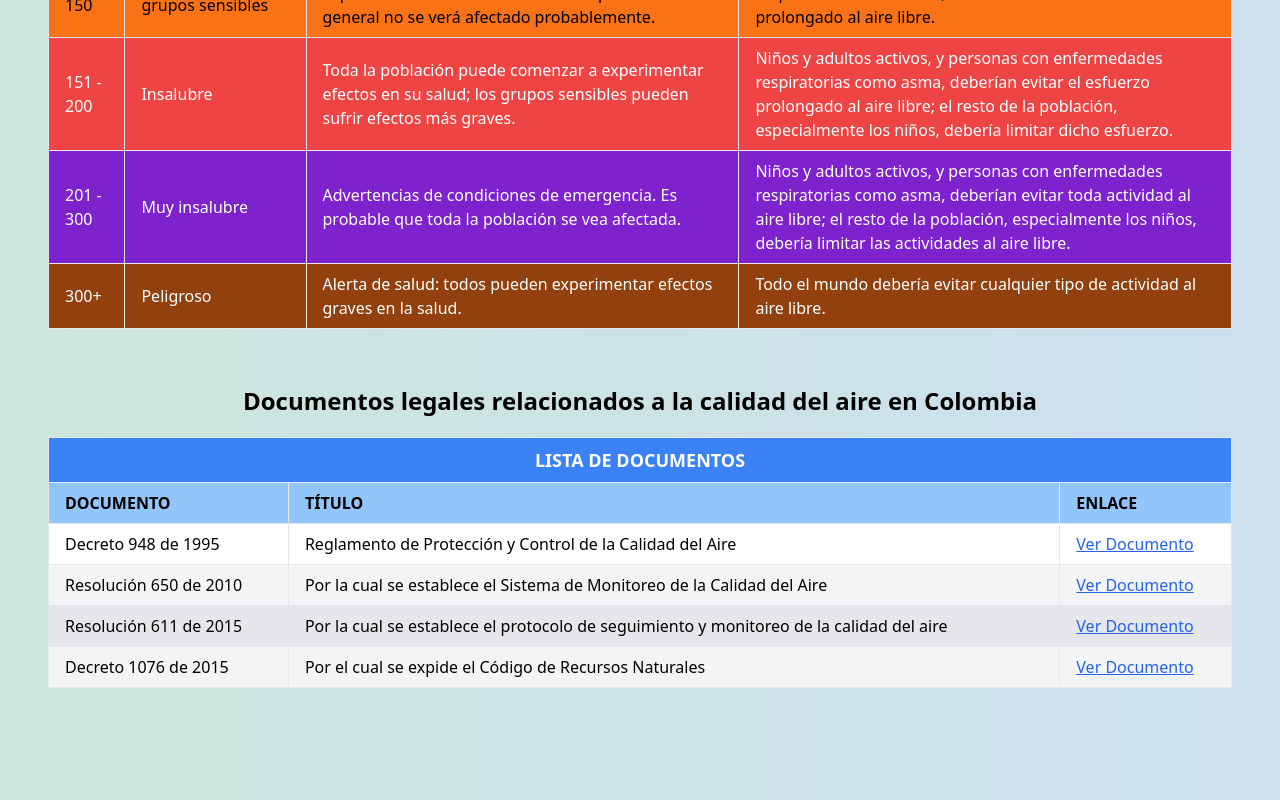
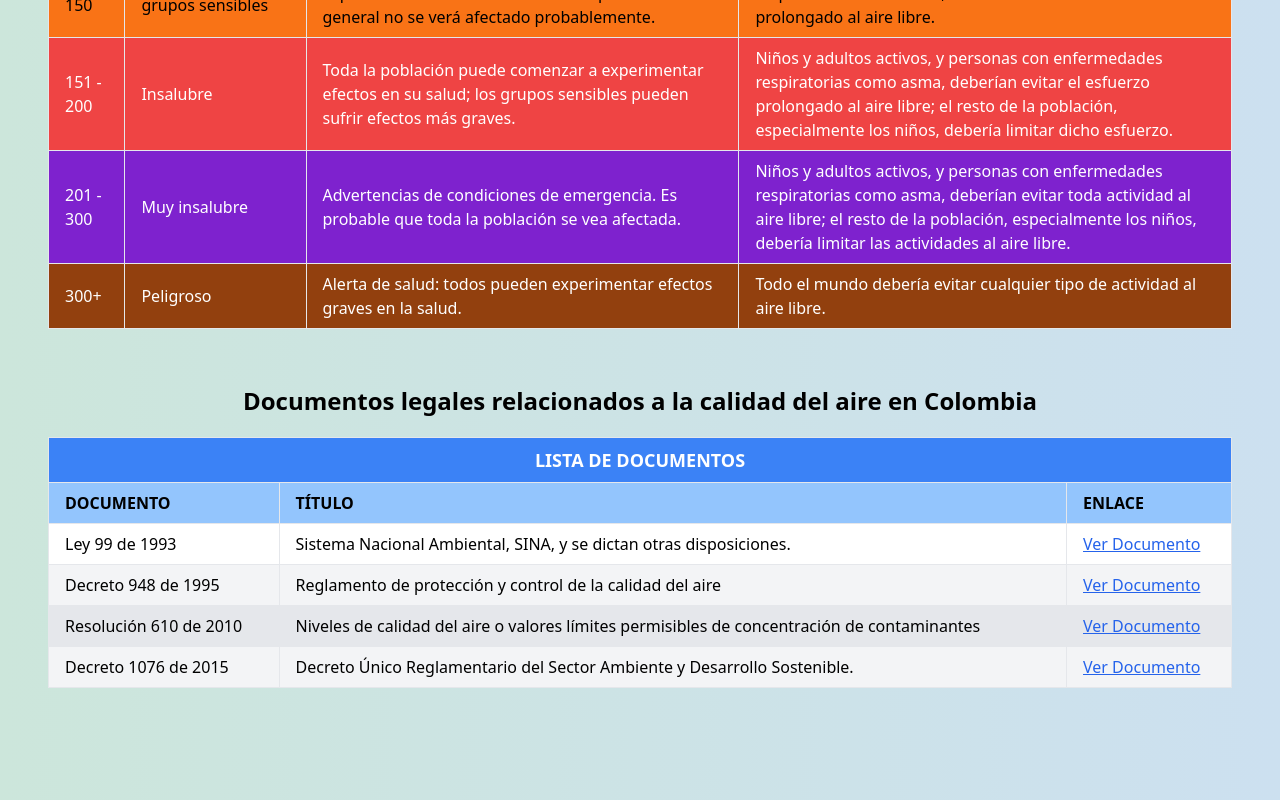
Before and after one commit to Ingcarfer/Breathesafe, a Nuxt app: page /information in a window 1280 px wide. Shown: the part 911-1711 px from the top of the page. Built offline with nearby package versions, Linux system fonts and the light colour scheme; no server answers.

Commit message:
cambio de documentos

```diff
--- a/pages/information/index.vue
+++ b/pages/information/index.vue
@@ -135,39 +135,38 @@ function closeDocument() {
         </thead>
         <tbody>
           <tr class="bg-white hover:bg-blue-200 transition-colors duration-200">
-            <td class="border px-4 py-2">Decreto 948 de 1995</td>
-            <td class="border px-4 py-2">Reglamento de Protección y Control de la Calidad del Aire</td>
+            <td class="border px-4 py-2">Ley 99 de 1993 </td>
+            <td class="border px-4 py-2">Sistema Nacional Ambiental, SINA, y se dictan otras disposiciones.</td>
             <td class="border px-4 py-2">
-              <button
-                @click="showDocument('https://minas.medellin.unal.edu.co/convenios/redaire/images/normatividad/DECRETO_948_DE_1995.pdf')"
+              <button @click="showDocument('https://www.minambiente.gov.co/wp-content/uploads/2021/08/ley-99-1993.pdf')"
                 class="text-blue-600 underline">Ver Documento</button>
             </td>
           </tr>
           <tr class="bg-gray-100 hover:bg-blue-200 transition-colors duration-200">
-            <td class="border px-4 py-2">Resolución 650 de 2010</td>
-            <td class="border px-4 py-2">Por la cual se establece el Sistema de Monitoreo de la Calidad del Aire</td>
+            <td class="border px-4 py-2">Decreto 948 de 1995</td>
+            <td class="border px-4 py-2">Reglamento de protección y control de la calidad del aire</td>
             <td class="border px-4 py-2">
               <button
-                @click="showDocument('https://minas.medellin.unal.edu.co/convenios/redaire/images/normatividad/resolucion_650_2010.pdf')"
+                @click="showDocument('https://corporinoquia.gov.co/images/docsPdf/Decreto_948-95_Calidad_del_Aire.pdf')"
                 class="text-blue-600 underline">Ver Documento</button>
             </td>
           </tr>
           <tr class="bg-gray-200 hover:bg-blue-200 transition-colors duration-200">
-            <td class="border px-4 py-2">Resolución 611 de 2015</td>
-            <td class="border px-4 py-2">Por la cual se establece el protocolo de seguimiento y monitoreo de la calidad
-              del aire</td>
+            <td class="border px-4 py-2">Resolución 610 de 2010</td>
+            <td class="border px-4 py-2">Niveles de calidad del aire o valores límites permisibles de concentración de
+              contaminantes</td>
             <td class="border px-4 py-2">
               <button
-                @click="showDocument('https://minas.medellin.unal.edu.co/convenios/redaire/images/normatividad/res_0611_15102015.pdf')"
+                @click="showDocument('https://www.minambiente.gov.co/wp-content/uploads/2021/08/resolucion-610-de-2010.pdf')"
                 class="text-blue-600 underline">Ver Documento</button>
             </td>
           </tr>
           <tr class="bg-gray-100 hover:bg-blue-200 transition-colors duration-200">
-            <td class="border px-4 py-2">Decreto 1076 de 2015</td>
-            <td class="border px-4 py-2">Por el cual se expide el Código de Recursos Naturales</td>
+            <td class="border px-4 py-2">Decreto 1076 de 2015 </td>
+            <td class="border px-4 py-2">Decreto Único Reglamentario del Sector Ambiente y Desarrollo Sostenible.</td>
             <td class="border px-4 py-2">
               <button
-                @click="showDocument('https://minas.medellin.unal.edu.co/convenios/redaire/images/normatividad/decreto_1076_2015.pdf')"
+                @click="showDocument('https://www.minambiente.gov.co/wp-content/uploads/2021/06/Decreto-1076-de-2015.pdf')"
                 class="text-blue-600 underline">Ver Documento</button>
             </td>
           </tr>
```
